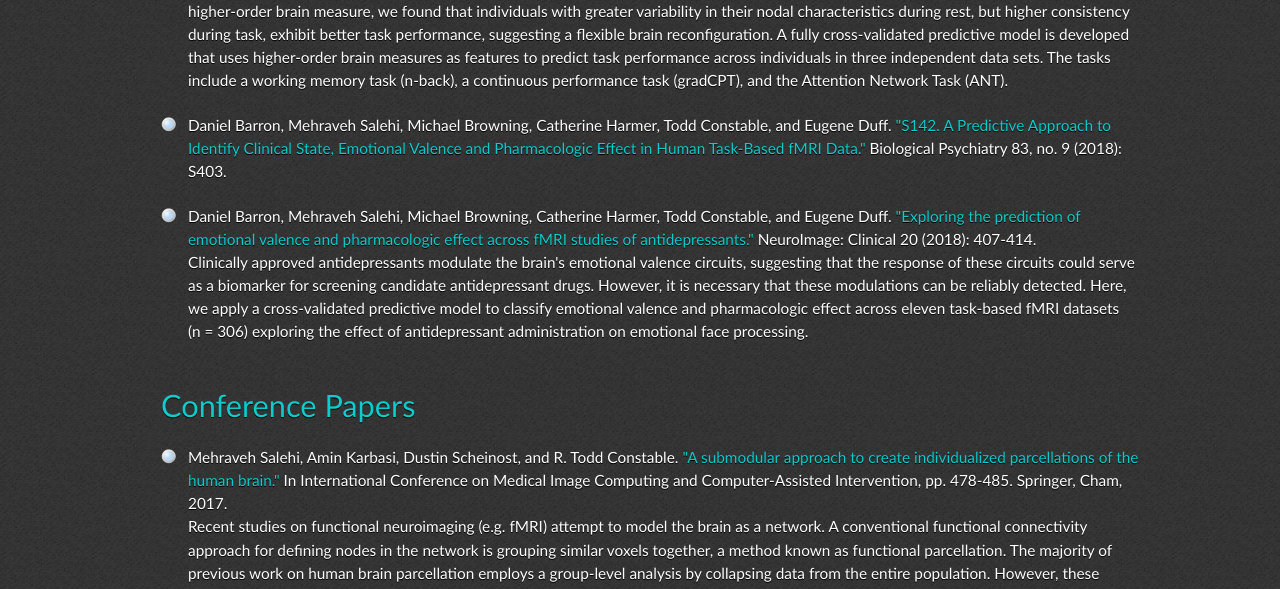
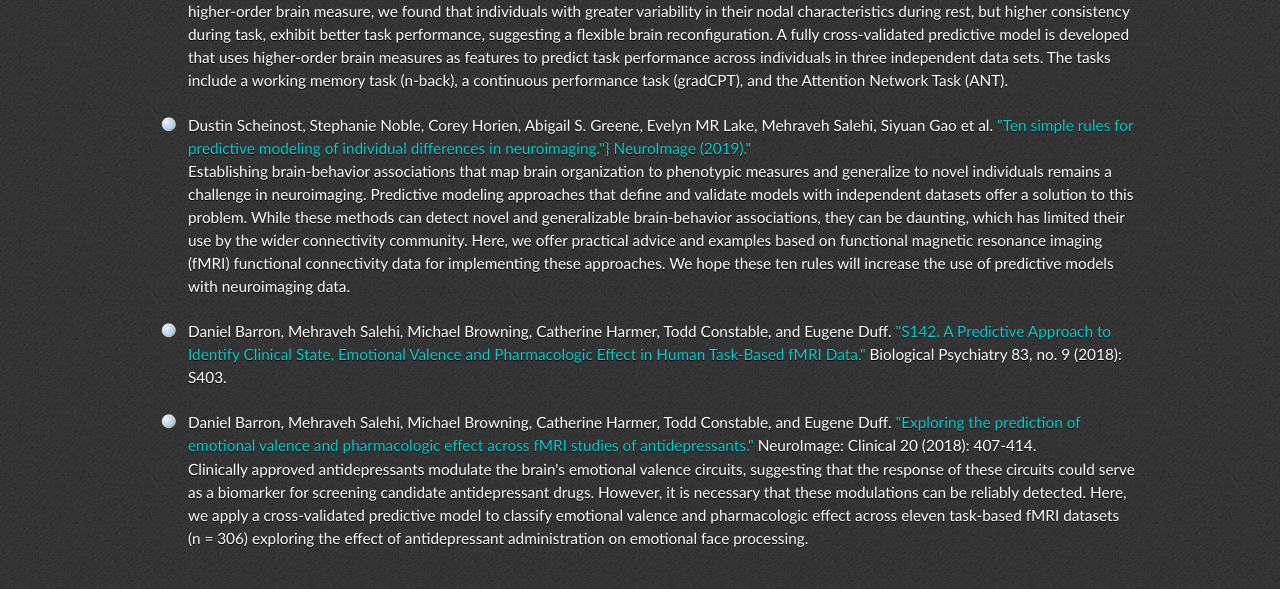
Before and after one commit to mehravehs/mehravehs.github.io, a plain HTML site: page Publications.html in a window 1280 px wide. Shown: the part 1268-1857 px from the top of the page. Drawn offline with Linux system fonts and the light colour scheme; files whose address does not match are found by name.

Commit message:
new paper

```diff
--- a/Publications.html
+++ b/Publications.html
@@ -59,6 +59,11 @@
       <br/>
       While it is well known that patterns of functional brain connectivity differ between task performance and rest, it is unclear how changes in network properties across mental states relate to behavior. To quantify such state differences, we define a novel higher-order measure of brain connectivity based on the correlation of network nodal measures within and between periods of task performance and rest. Using this higher-order brain measure, we found that individuals with greater variability in their nodal characteristics during rest, but higher consistency during task, exhibit better task performance, suggesting a flexible brain reconfiguration. A fully cross-validated predictive model is developed that uses higher-order brain measures as features to predict task performance across individuals in three independent data sets. The tasks include a working memory task (n-back), a continuous performance task (gradCPT), and the Attention Network Task (ANT).
       </li><br />
+		  <li>Dustin Scheinost, Stephanie Noble, Corey Horien, Abigail S. Greene, Evelyn MR Lake, Mehraveh Salehi, Siyuan Gao et al. <a href="https://www.sciencedirect.com/science/article/pii/S1053811919301533" style="color: #0ecccc;">"Ten simple rules for predictive modeling of individual differences in neuroimaging.''} NeuroImage (2019)."</a>
+		  <br/>
+      Establishing brain-behavior associations that map brain organization to phenotypic measures and generalize to novel individuals remains a challenge in neuroimaging. Predictive modeling approaches that define and validate models with independent datasets offer a solution to this problem. While these methods can detect novel and generalizable brain-behavior associations, they can be daunting, which has limited their use by the wider connectivity community. Here, we offer practical advice and examples based on functional magnetic resonance imaging (fMRI) functional connectivity data for implementing these approaches. We hope these ten rules will increase the use of predictive models with neuroimaging data.
+		  </li><br />
+
 		  <li>Daniel Barron, Mehraveh Salehi, Michael Browning, Catherine Harmer, Todd Constable, and Eugene Duff. <a href="https://www.sciencedirect.com/science/article/pii/S0006322318311363" style="color: #0ecccc;">"S142. A Predictive Approach to Identify Clinical State, Emotional Valence and Pharmacologic Effect in Human Task-Based fMRI Data."</a> Biological Psychiatry 83, no. 9 (2018): S403.
 		  </li><br />
 		  <li>Daniel Barron, Mehraveh Salehi, Michael Browning, Catherine Harmer, Todd Constable, and Eugene Duff. <a href="https://www.sciencedirect.com/science/article/pii/S2213158218302572" style="color: #0ecccc;">"Exploring the prediction of emotional valence and pharmacologic effect across fMRI studies of antidepressants."</a> NeuroImage: Clinical 20 (2018): 407-414.
```
Also changed, not shown: 1 other file.
